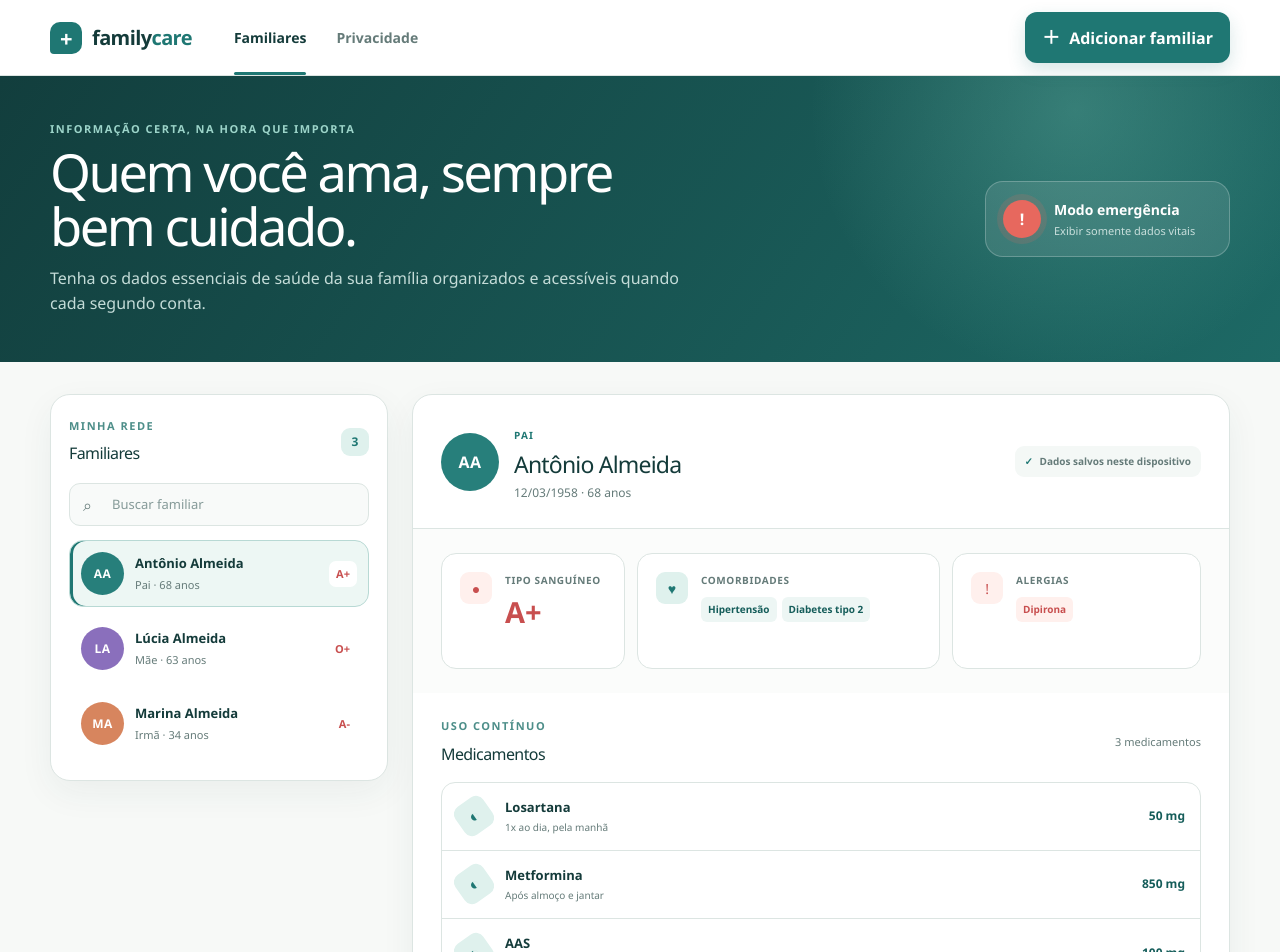
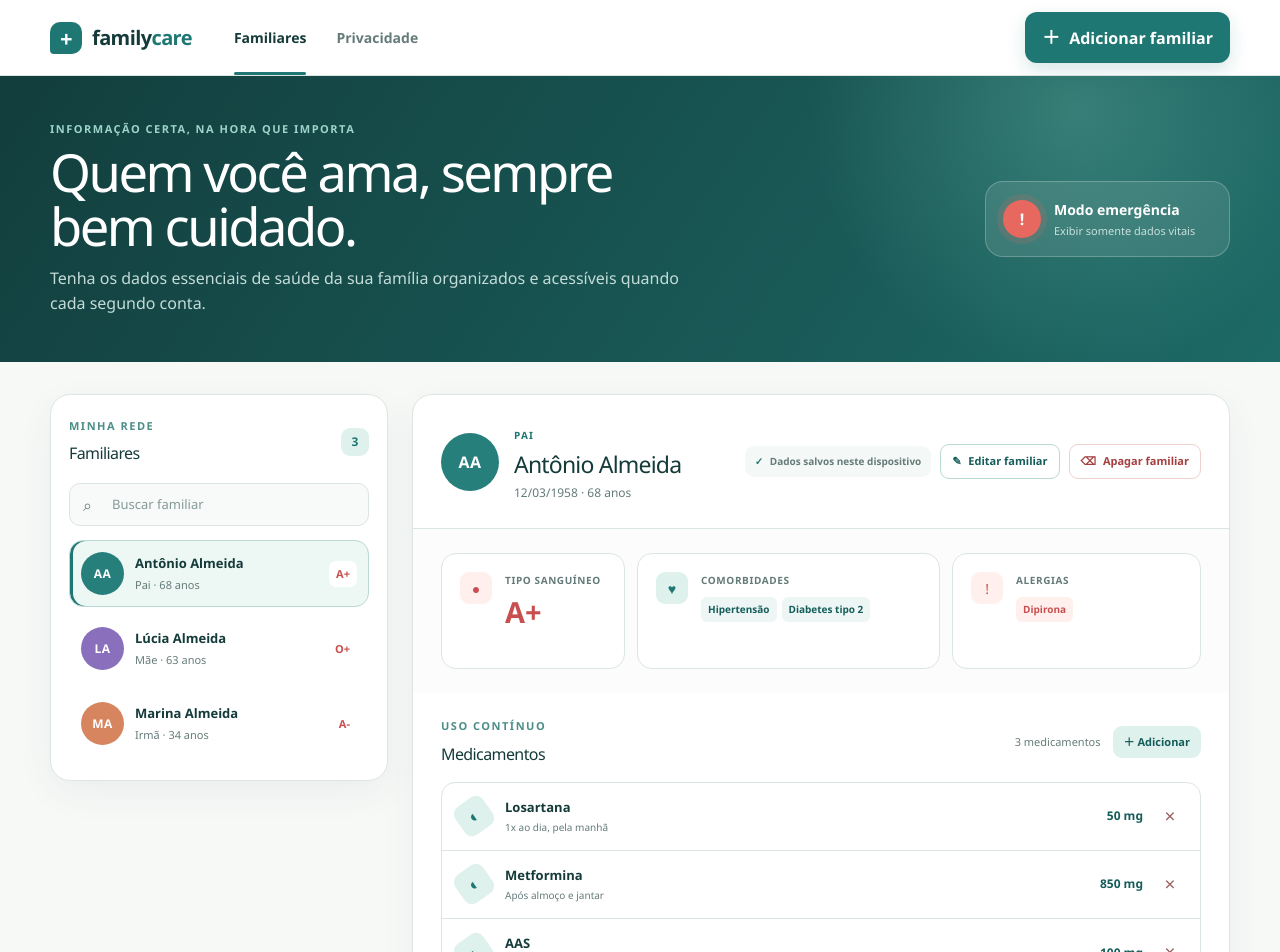
Before and after one commit to IagodAvila/family-care-app, a Next.js app: page / in a window 1280 px wide. Shown: the top 952 px of the page. Built offline with nearby package versions, Linux system fonts and the light colour scheme.

Commit message:
Add family and medication management

```diff
--- a/app/globals.css
+++ b/app/globals.css
@@ -58,6 +58,13 @@ button { cursor: pointer; }
 .identity p { margin: 0; color: var(--muted); font-size: 12px; }
 .updated { padding: 8px 10px; border-radius: 9px; background: #f4f8f6; color: var(--muted); font-size: 10px; font-weight: 700; }
 .updated span { color: var(--teal); margin-right: 4px; }
+.record-actions { display: flex; align-items: center; gap: 9px; }
+.edit-button { border: 1px solid #b8d9d4; border-radius: 9px; padding: 8px 11px; background: white; color: var(--teal-dark); font-size: 11px; font-weight: 750; }
+.edit-button:hover { background: var(--mint); }
+.edit-button span { margin-right: 4px; }
+.delete-button { border: 1px solid #efd0ce; border-radius: 9px; padding: 8px 11px; background: white; color: #a33f3f; font-size: 11px; font-weight: 750; }
+.delete-button:hover { background: var(--red-soft); border-color: #e7b7b3; }
+.delete-button span { margin-right: 4px; }
 .vitals-grid { padding: 24px 28px; display: grid; grid-template-columns: .85fr 1.4fr 1.15fr; gap: 12px; background: #fbfcfb; }
 .vital-card { min-height: 116px; border: 1px solid var(--line); border-radius: 15px; padding: 18px; display: flex; gap: 13px; background: white; }
 .card-icon { width: 32px; height: 32px; display: grid; place-items: center; border-radius: 9px; flex: 0 0 auto; background: var(--red-soft); color: var(--red); font-size: 14px; }
@@ -70,16 +77,26 @@ button { cursor: pointer; }
 .chips .chip-neutral { background: #f2f4f3; color: var(--muted); font-weight: 600; }
 .medications-section { padding: 25px 28px; }
 .section-heading { margin-bottom: 16px; }
-.section-heading > span { color: var(--muted); font-size: 11px; }
+.medication-heading-actions { display: flex; align-items: center; gap: 12px; }
+.medication-heading-actions > span { color: var(--muted); font-size: 11px; }
+.medication-heading-actions button { border: 0; border-radius: 9px; padding: 8px 11px; background: var(--mint); color: var(--teal-dark); font-size: 11px; font-weight: 800; }
+.medication-heading-actions button:hover { background: #cce8e2; }
 .medication-list { border: 1px solid var(--line); border-radius: 14px; overflow: hidden; }
-.medication-row { min-height: 68px; padding: 12px 15px; display: grid; grid-template-columns: 36px 1fr auto; align-items: center; gap: 12px; border-bottom: 1px solid var(--line); }
+.medication-row { min-height: 68px; padding: 12px 15px; display: grid; grid-template-columns: 36px 1fr auto 30px; align-items: center; gap: 12px; border-bottom: 1px solid var(--line); }
 .medication-row:last-child { border-bottom: 0; }
 .pill-icon { width: 34px; height: 34px; display: grid; place-items: center; border-radius: 9px; background: var(--mint); color: var(--teal); font-size: 17px; transform: rotate(-35deg); }
 .medication-row strong, .medication-row small { display: block; }
 .medication-row strong { font-size: 13px; }
 .medication-row small { margin-top: 3px; color: var(--muted); font-size: 10px; }
 .medication-row b { color: var(--teal-dark); font-size: 12px; }
+.remove-medication { width: 30px; height: 30px; border: 0; border-radius: 8px; background: transparent; color: #9b6262; font-size: 19px; line-height: 1; }
+.remove-medication:hover { background: var(--red-soft); color: var(--red); }
 .empty-medications { padding: 28px; border: 1px dashed var(--line); border-radius: 14px; color: var(--muted); font-size: 12px; text-align: center; }
+.empty-family-record { min-height: 430px; display: grid; place-items: center; padding: 40px; text-align: center; }
+.empty-family-record > div { max-width: 360px; }
+.empty-family-record > div > span { width: 58px; height: 58px; margin: 0 auto 16px; display: grid; place-items: center; border-radius: 18px; background: var(--mint); color: var(--teal); font-size: 26px; }
+.empty-family-record h2 { margin: 0 0 8px; letter-spacing: -.8px; }
+.empty-family-record p { margin: 0 0 20px; color: var(--muted); font-size: 13px; line-height: 1.55; }
 .notes { margin: 0 28px 28px; padding: 15px 17px; border-left: 3px solid #d4a74b; border-radius: 0 10px 10px 0; background: #fff9ec; }
 .notes strong { color: #8a6728; font-size: 11px; text-transform: uppercase; letter-spacing: .5px; }
 .notes p { margin: 5px 0 0; color: #665739; font-size: 12px; }
@@ -101,15 +118,17 @@ input:focus, select:focus, textarea:focus { border-color: var(--teal); box-shado
 textarea { min-height: 76px; resize: vertical; }
 fieldset { margin: 18px 0; padding: 15px; border: 1px solid var(--line); border-radius: 13px; }
 legend { padding: 0 7px; color: var(--teal); font-size: 10px; font-weight: 800; text-transform: uppercase; letter-spacing: .5px; }
+.edit-notes { margin-top: 18px; }
 .form-actions { margin-top: 20px; display: flex; justify-content: flex-end; gap: 9px; }
 .form-actions button { border: 0; border-radius: 10px; padding: 11px 17px; background: #eef2f0; color: var(--ink); font-weight: 750; }
 .submit-button, .form-actions .submit-button { border: 0; border-radius: 10px; padding: 11px 20px; background: var(--teal); color: white; font-weight: 800; }
 .privacy-modal { width: min(520px, 100%); text-align: center; }
+.medication-modal { width: min(700px, 100%); }
 .privacy-symbol { width: 58px; height: 58px; margin: 0 auto 17px; display: grid; place-items: center; border-radius: 18px; background: var(--mint); color: var(--teal); font-size: 25px; }
 .privacy-modal h2 { margin-bottom: 12px; }
 .privacy-modal > p:not(.eyebrow) { color: var(--muted); font-size: 13px; line-height: 1.65; }
 .privacy-modal .submit-button { margin-top: 10px; }
-.emergency-active .family-panel, .emergency-active .medications-section, .emergency-active .notes, .emergency-active footer { display: none; }
+.emergency-active .family-panel, .emergency-active .medications-section, .emergency-active .notes, .emergency-active footer, .emergency-active .record-actions { display: none; }
 .emergency-active .workspace { grid-template-columns: 1fr; max-width: 900px; }
 .emergency-active .medical-record { border: 2px solid #e48f87; }
 .emergency-active .hero { background: linear-gradient(125deg,#713a38,#a14a46); }
@@ -137,7 +156,7 @@ legend { padding: 0 7px; color: var(--teal); font-size: 10px; font-weight: 800;
   .family-list { display: flex; overflow-x: auto; padding-bottom: 5px; }
   .person-card { min-width: 190px; }
   .record-header { padding: 20px; display: block; }
-  .updated { width: max-content; margin-top: 14px; }
+  .record-actions { margin-top: 14px; flex-wrap: wrap; }
   .vitals-grid, .emergency-active .vitals-grid { padding: 16px; grid-template-columns: 1fr; }
   .vital-card { min-height: auto; }
   .medications-section { padding: 20px; }
--- a/app/page.tsx
+++ b/app/page.tsx
@@ -88,10 +88,13 @@ export default function Home() {
   const [selectedId, setSelectedId] = useState(starterFamily[0].id);
   const [query, setQuery] = useState("");
   const [showForm, setShowForm] = useState(false);
+  const [editingId, setEditingId] = useState<string | null>(null);
+  const [showMedicationForm, setShowMedicationForm] = useState(false);
   const [showPrivacy, setShowPrivacy] = useState(false);
   const [emergencyMode, setEmergencyMode] = useState(false);
   const [hydrated, setHydrated] = useState(false);
 
+  /* eslint-disable react-hooks/set-state-in-effect -- This effect hydrates React state from browser storage. */
   useEffect(() => {
     const saved = window.localStorage.getItem("familycare-family");
     if (saved) {
@@ -107,22 +110,65 @@ export default function Home() {
     }
     setHydrated(true);
   }, []);
+  /* eslint-enable react-hooks/set-state-in-effect */
 
   useEffect(() => {
     if (hydrated) window.localStorage.setItem("familycare-family", JSON.stringify(family));
   }, [family, hydrated]);
 
   const selected = family.find((person) => person.id === selectedId) ?? family[0];
+  const editingRelative = family.find((person) => person.id === editingId);
   const filtered = useMemo(
     () => family.filter((person) => `${person.name} ${person.relation}`.toLowerCase().includes(query.toLowerCase())),
     [family, query],
   );
 
-  function addRelative(event: FormEvent<HTMLFormElement>) {
+  function openAddRelative() {
+    setEditingId(null);
+    setShowForm(true);
+  }
+
+  function openEditRelative() {
+    if (!selected) return;
+    setEditingId(selected.id);
+    setShowForm(true);
+  }
+
+  function deleteRelative() {
+    if (!selected) return;
+    const firstConfirmation = window.confirm(`Tem certeza de que deseja apagar ${selected.name}?`);
+    if (!firstConfirmation) return;
+
+    const finalConfirmation = window.confirm(`Confirmação final: todos os dados de ${selected.name}, incluindo medicamentos, serão excluídos definitivamente. Deseja continuar?`);
+    if (!finalConfirmation) return;
+
+    const remainingFamily = family.filter((person) => person.id !== selected.id);
+    setFamily(remainingFamily);
+    setSelectedId(remainingFamily[0]?.id ?? "");
+  }
+
+  function saveRelative(event: FormEvent<HTMLFormElement>) {
     event.preventDefault();
     const data = new FormData(event.currentTarget);
     const conditions = String(data.get("conditions") || "").split(",").map((item) => item.trim()).filter(Boolean);
     const allergies = String(data.get("allergies") || "").split(",").map((item) => item.trim()).filter(Boolean);
+
+    if (editingId) {
+      setFamily((current) => current.map((person) => person.id === editingId ? {
+        ...person,
+        name: String(data.get("name")),
+        relation: String(data.get("relation")),
+        birthDate: String(data.get("birthDate")),
+        bloodType: String(data.get("bloodType")),
+        conditions,
+        allergies,
+        notes: String(data.get("notes") || ""),
+      } : person));
+      setShowForm(false);
+      setEditingId(null);
+      return;
+    }
+
     const medicationName = String(data.get("medication") || "").trim();
     const person: Relative = {
       id: crypto.randomUUID(),
@@ -143,7 +189,29 @@ export default function Home() {
     setShowForm(false);
   }
 
-  if (!selected) return null;
+  function addMedication(event: FormEvent<HTMLFormElement>) {
+    event.preventDefault();
+    if (!selected) return;
+    const data = new FormData(event.currentTarget);
+    const medication: Medication = {
+      name: String(data.get("name")).trim(),
+      dosage: String(data.get("dosage")).trim(),
+      schedule: String(data.get("schedule")).trim(),
+    };
+    setFamily((current) => current.map((person) => person.id === selected.id
+      ? { ...person, medications: [...person.medications, medication] }
+      : person));
+    setShowMedicationForm(false);
+  }
+
+  function removeMedication(index: number) {
+    if (!selected) return;
+    const medication = selected.medications[index];
+    if (!window.confirm(`Remover ${medication.name} dos medicamentos de ${selected.name}?`)) return;
+    setFamily((current) => current.map((person) => person.id === selected.id
+      ? { ...person, medications: person.medications.filter((_, medicationIndex) => medicationIndex !== index) }
+      : person));
+  }
 
   return (
     <main className={emergencyMode ? "app emergency-active" : "app"}>
@@ -156,7 +224,7 @@ export default function Home() {
           <a className="active" href="#familiares">Familiares</a>
           <button type="button" onClick={() => setShowPrivacy(true)}>Privacidade</button>
         </nav>
-        <button className="add-button" type="button" onClick={() => setShowForm(true)}>
+        <button className="add-button" type="button" onClick={openAddRelative}>
           <span aria-hidden="true">＋</span> Adicionar familiar
         </button>
       </header>
@@ -186,7 +254,7 @@ export default function Home() {
           <div className="family-list">
             {filtered.map((person) => (
               <button
-                className={person.id === selected.id ? "person-card selected" : "person-card"}
+                className={person.id === selected?.id ? "person-card selected" : "person-card"}
                 key={person.id}
                 type="button"
                 onClick={() => setSelectedId(person.id)}
@@ -200,13 +268,17 @@ export default function Home() {
           </div>
         </aside>
 
-        <article className="medical-record">
+        {selected ? <article className="medical-record">
           <div className="record-header">
             <div className="identity">
               <span className="avatar avatar-large" style={{ backgroundColor: selected.color }}>{initials(selected.name)}</span>
               <div><span className="relation-label">{selected.relation}</span><h2>{selected.name}</h2><p>{formatDate(selected.birthDate)} · {ageFrom(selected.birthDate)} anos</p></div>
             </div>
-            <div className="updated"><span aria-hidden="true">✓</span> Dados salvos neste dispositivo</div>
+            <div className="record-actions">
+              <div className="updated"><span aria-hidden="true">✓</span> Dados salvos neste dispositivo</div>
+              <button className="edit-button" type="button" onClick={openEditRelative}><span aria-hidden="true">✎</span> Editar familiar</button>
+              <button className="delete-button" type="button" onClick={deleteRelative}><span aria-hidden="true">⌫</span> Apagar familiar</button>
+            </div>
           </div>
 
           <div className="vitals-grid">
@@ -225,14 +297,21 @@ export default function Home() {
           </div>
 
           <section className="medications-section">
-            <div className="section-heading"><div><p className="eyebrow">Uso contínuo</p><h3>Medicamentos</h3></div><span>{selected.medications.length} {selected.medications.length === 1 ? "medicamento" : "medicamentos"}</span></div>
+            <div className="section-heading">
+              <div><p className="eyebrow">Uso contínuo</p><h3>Medicamentos</h3></div>
+              <div className="medication-heading-actions">
+                <span>{selected.medications.length} {selected.medications.length === 1 ? "medicamento" : "medicamentos"}</span>
+                <button type="button" onClick={() => setShowMedicationForm(true)}><span aria-hidden="true">＋</span> Adicionar</button>
+              </div>
+            </div>
             {selected.medications.length ? (
               <div className="medication-list">
-                {selected.medications.map((medication) => (
-                  <div className="medication-row" key={`${medication.name}-${medication.dosage}`}>
+                {selected.medications.map((medication, index) => (
+                  <div className="medication-row" key={`${medication.name}-${medication.dosage}-${index}`}>
                     <span className="pill-icon" aria-hidden="true">◐</span>
                     <div><strong>{medication.name}</strong><small>{medication.schedule}</small></div>
                     <b>{medication.dosage}</b>
+                    <button className="remove-medication" type="button" aria-label={`Remover ${medication.name}`} title={`Remover ${medication.name}`} onClick={() => removeMedication(index)}>×</button>
                   </div>
                 ))}
               </div>
@@ -240,27 +319,47 @@ export default function Home() {
           </section>
 
           {selected.notes && <section className="notes"><strong>Observação importante</strong><p>{selected.notes}</p></section>}
-        </article>
+        </article> : (
+          <article className="medical-record empty-family-record">
+            <div><span aria-hidden="true">＋</span><h2>Nenhum familiar cadastrado</h2><p>Adicione uma pessoa para começar a organizar os dados de saúde.</p><button className="submit-button" type="button" onClick={openAddRelative}>Adicionar familiar</button></div>
+          </article>
+        )}
       </section>
 
       <footer><span>familycare</span><p>Seus dados permanecem apenas neste dispositivo nesta versão.</p><button type="button" onClick={() => setShowPrivacy(true)}>Como protegemos seus dados</button></footer>
 
       {showForm && (
-        <div className="modal-backdrop" role="presentation" onMouseDown={() => setShowForm(false)}>
+        <div className="modal-backdrop" role="presentation" onMouseDown={() => { setShowForm(false); setEditingId(null); }}>
           <section className="modal" role="dialog" aria-modal="true" aria-labelledby="form-title" onMouseDown={(event) => event.stopPropagation()}>
-            <div className="modal-header"><div><p className="eyebrow">Nova pessoa</p><h2 id="form-title">Adicionar familiar</h2></div><button type="button" aria-label="Fechar" onClick={() => setShowForm(false)}>×</button></div>
-            <form onSubmit={addRelative}>
+            <div className="modal-header"><div><p className="eyebrow">{editingId ? "Atualizar cadastro" : "Nova pessoa"}</p><h2 id="form-title">{editingId ? "Editar familiar" : "Adicionar familiar"}</h2></div><button type="button" aria-label="Fechar" onClick={() => { setShowForm(false); setEditingId(null); }}>×</button></div>
+            <form onSubmit={saveRelative}>
               <div className="form-grid">
-                <label>Nome completo<input name="name" required placeholder="Ex.: Carlos Almeida" /></label>
-                <label>Parentesco<input name="relation" required placeholder="Ex.: Avô" /></label>
-                <label>Data de nascimento<input name="birthDate" type="date" required /></label>
-                <label>Tipo sanguíneo<select name="bloodType" required defaultValue=""><option value="" disabled>Selecione</option>{["A+", "A-", "B+", "B-", "AB+", "AB-", "O+", "O-", "Não sei"].map((type) => <option key={type}>{type}</option>)}</select></label>
-                <label className="full">Comorbidades, separadas por vírgula<input name="conditions" placeholder="Hipertensão, diabetes" /></label>
-                <label className="full">Alergias, separadas por vírgula<input name="allergies" placeholder="Dipirona, amoxicilina" /></label>
+                <label>Nome completo<input name="name" required placeholder="Ex.: Carlos Almeida" defaultValue={editingRelative?.name ?? ""} /></label>
+                <label>Parentesco<input name="relation" required placeholder="Ex.: Avô" defaultValue={editingRelative?.relation ?? ""} /></label>
+                <label>Data de nascimento<input name="birthDate" type="date" required defaultValue={editingRelative?.birthDate ?? ""} /></label>
+                <label>Tipo sanguíneo<select name="bloodType" required defaultValue={editingRelative?.bloodType ?? ""}><option value="" disabled>Selecione</option>{["A+", "A-", "B+", "B-", "AB+", "AB-", "O+", "O-", "Não sei"].map((type) => <option key={type}>{type}</option>)}</select></label>
+                <label className="full">Comorbidades, separadas por vírgula<input name="conditions" placeholder="Hipertensão, diabetes" defaultValue={editingRelative?.conditions.join(", ") ?? ""} /></label>
+                <label className="full">Alergias, separadas por vírgula<input name="allergies" placeholder="Dipirona, amoxicilina" defaultValue={editingRelative?.allergies.join(", ") ?? ""} /></label>
               </div>
-              <fieldset><legend>Primeiro medicamento, opcional</legend><div className="form-grid three"><label>Nome<input name="medication" placeholder="Losartana" /></label><label>Dose<input name="dosage" placeholder="50 mg" /></label><label>Horário<input name="schedule" placeholder="Pela manhã" /></label></div></fieldset>
-              <label>Observações<textarea name="notes" placeholder="Histórico clínico ou orientação importante" /></label>
-              <div className="form-actions"><button type="button" onClick={() => setShowForm(false)}>Cancelar</button><button className="submit-button" type="submit">Salvar familiar</button></div>
+              {!editingId && <fieldset><legend>Primeiro medicamento, opcional</legend><div className="form-grid three"><label>Nome<input name="medication" placeholder="Losartana" /></label><label>Dose<input name="dosage" placeholder="50 mg" /></label><label>Horário<input name="schedule" placeholder="Pela manhã" /></label></div></fieldset>}
+              <label className={editingId ? "edit-notes" : ""}>Observações<textarea name="notes" placeholder="Histórico clínico ou orientação importante" defaultValue={editingRelative?.notes ?? ""} /></label>
+              <div className="form-actions"><button type="button" onClick={() => { setShowForm(false); setEditingId(null); }}>Cancelar</button><button className="submit-button" type="submit">{editingId ? "Salvar alterações" : "Salvar familiar"}</button></div>
+            </form>
+          </section>
+        </div>
+      )}
+
+      {showMedicationForm && selected && (
+        <div className="modal-backdrop" role="presentation" onMouseDown={() => setShowMedicationForm(false)}>
+          <section className="modal medication-modal" role="dialog" aria-modal="true" aria-labelledby="medication-form-title" onMouseDown={(event) => event.stopPropagation()}>
+            <div className="modal-header"><div><p className="eyebrow">{selected.name}</p><h2 id="medication-form-title">Adicionar medicamento</h2></div><button type="button" aria-label="Fechar" onClick={() => setShowMedicationForm(false)}>×</button></div>
+            <form onSubmit={addMedication}>
+              <div className="form-grid three">
+                <label>Nome<input name="name" required autoFocus placeholder="Ex.: Losartana" /></label>
+                <label>Dose<input name="dosage" required placeholder="Ex.: 50 mg" /></label>
+                <label>Horário e frequência<input name="schedule" required placeholder="Ex.: Pela manhã" /></label>
+              </div>
+              <div className="form-actions"><button type="button" onClick={() => setShowMedicationForm(false)}>Cancelar</button><button className="submit-button" type="submit">Adicionar medicamento</button></div>
             </form>
           </section>
         </div>
--- /dev/null
+++ b/pnpm-workspace.yaml
@@ -0,0 +1,5 @@
+allowBuilds:
+  esbuild: true
+  sharp: true
+  unrs-resolver: true
+  workerd: true
```
Also changed, not shown: 1 other file (tests, documents, lock files or other folders).
